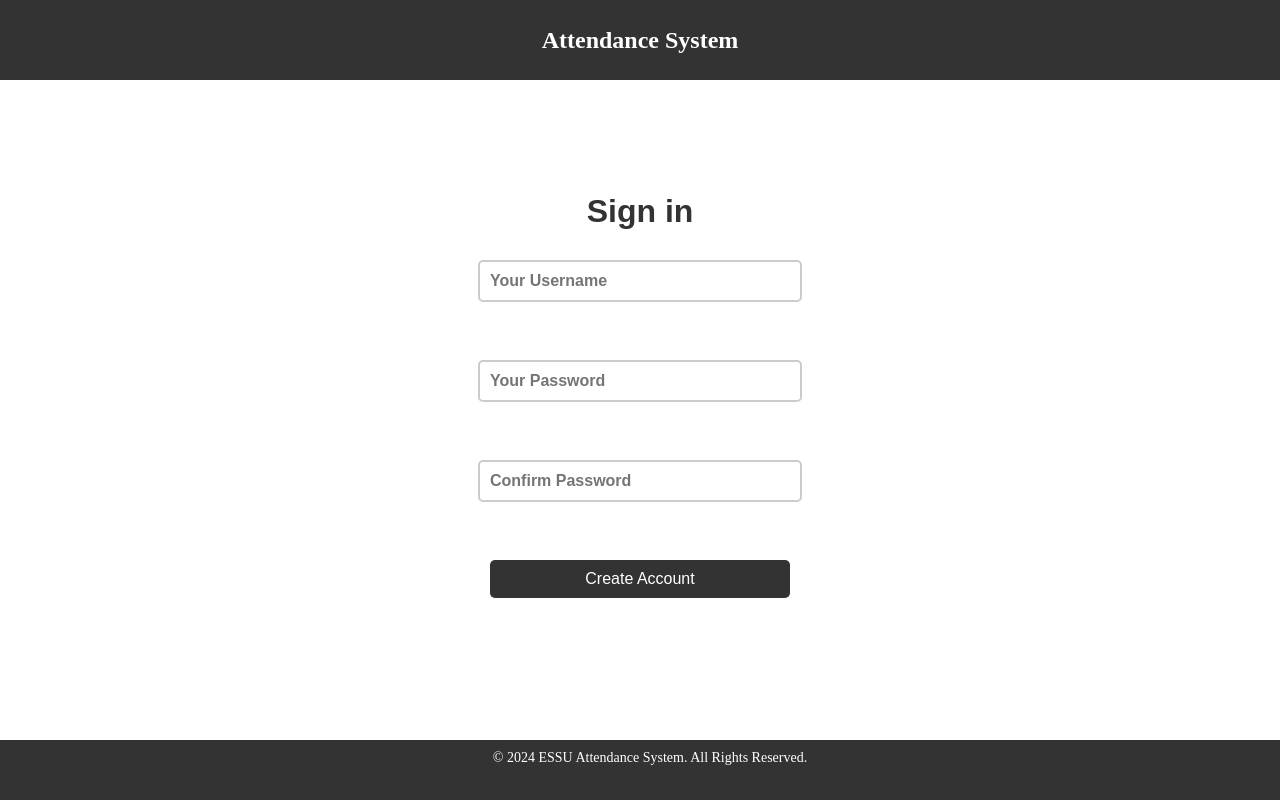
After one commit to CSSO-Linux-User-Group-ESSU/Attendance-with-ESP-RFID, a Django app: page /signin/ in a window 1280 px wide. The commit adds this page. Run offline with Django 5.2, Linux system fonts and the light colour scheme.

Commit message:
created signin page

```diff
--- a/attendance_app/templates/attendance_app/index.html
+++ b/attendance_app/templates/attendance_app/index.html
@@ -24,7 +24,7 @@
 
         <div class="container">
             <h1 class="h11">Login</h1>
-            <form action="{% url 'attendance_app:control_panel' %}" method="post" class="form-container">
+            <form action="{% url 'attendance_app:control_panel' %}" method="post" class="form1">
 
                 {% csrf_token %}
 
@@ -36,7 +36,7 @@
                     <button type="submit" class="login-btn">LOGIN</button>
 
             </form>
-            <p>Don't have an account? <i><a href="{% url 'attendance_app:index' %}">Sign in</a></i></p>
+            <p>Don't have an account? <i><a href="{% url 'attendance_app:signin' %}">Sign in</a></i></p>
 
         </div>
 
--- /dev/null
+++ b/attendance_app/templates/attendance_app/signin.html
@@ -0,0 +1,41 @@
+<!DOCTYPE html>
+<html>
+<head>
+    <title>Login</title>
+    {% load static %}
+    <link rel="stylesheet" href="{% static 'attendance_app/css/style.css' %}">
+</head>
+<body>
+
+    <div class="wrapper">
+
+        <header>
+            <h3>Attendance System</h3>
+        </header>
+
+        <div class="container">
+            <h1 class="h11">Sign in</h1>
+            <form action="{% url 'attendance_app:control_panel' %}" method="post" class="form1">
+
+                {% csrf_token %}
+
+                    <input type="text" id="username" name="username" required class="input-field" placeholder="Your Username">
+                    <br>
+                    <input type="password" id="password" name="password" required class="input-field" placeholder="Your Password">
+                    <br>
+                    <input type="password" id="password" name="password" required class="input-field" placeholder="Confirm Password">
+                    <br>
+
+                    <button type="submit" class="login-btn">Create Account</button>
+
+            </form>
+
+        </div>
+
+        <footer class="footer2">
+            <p>&copy; 2024 ESSU Attendance System. All Rights Reserved.</p>
+        </footer>
+    </div>
+
+</body>
+</html>
--- a/attendance_app/urls.py
+++ b/attendance_app/urls.py
@@ -6,6 +6,7 @@ from . import views
 
 app_name = "attendance_app"
 urlpatterns = [
+    path('signin/',views.signin, name='signin'),
     path('logout/',views.logout_view, name='logout'),
     path("api/",views.api_attendance, name='api_attendance'),
     path("control_panel/",views.control_panel, name='control_panel'),
--- a/attendance_app/views.py
+++ b/attendance_app/views.py
@@ -10,6 +10,8 @@ import pytz
 import json
 
 
+def signin(request):
+    return render(request, "attendance_app/signin.html")
 
 
 def date_attendance(request):
```
